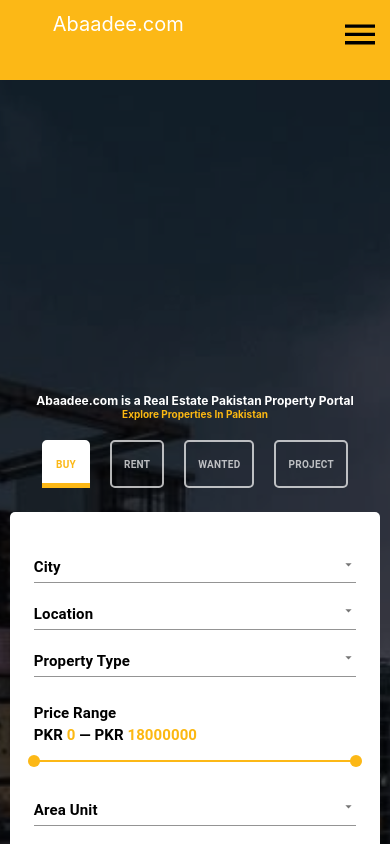
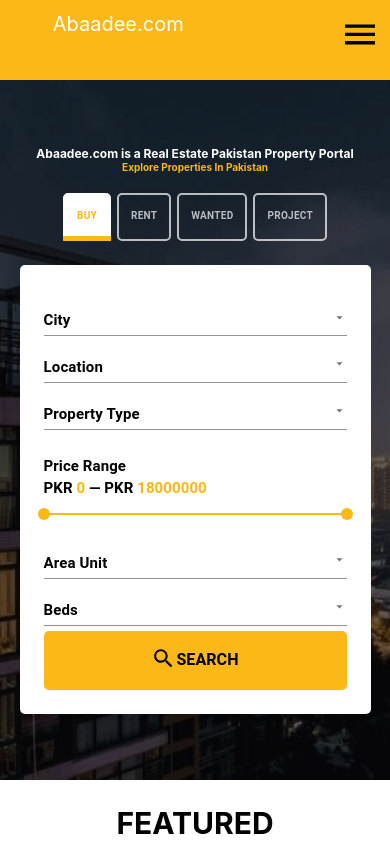
Before and after one commit to omair5/web-portal-clone-using-react-js, a React (Create React App) app: page / in a window 390 px wide. Shown: the top 844 px of the page. Built offline with nearby package versions, Linux system fonts and the light colour scheme.

Commit message:
header & tab component is fully responsive for all screen sizes/ app perfomance optimized

```diff
--- a/src/components/Home/Advertisement/advertisement.module.css
+++ b/src/components/Home/Advertisement/advertisement.module.css
@@ -1,3 +1,3 @@
-.mainBox{
+.mainBox {
     min-height: 150px;
 }
--- a/src/components/Home/Blogs/index.jsx
+++ b/src/components/Home/Blogs/index.jsx
@@ -34,8 +34,6 @@ const useStyles = makeStyles((theme) => ({
         }
     },
     blogImage: {
-        width: '100%',
-        height: '100%',
         transition: 'all 0.3s ease',
     },
     content: {
@@ -103,23 +101,7 @@ const Blogs = () => {
                     <Grid item xs={12} md={4}>
                         <Paper className={classes.paper}>
                             <div className={classes.blogImageBox}>
-                                <img src={property} alt="" className={classes.blogImage} />
-                                <div className={classes.overlay}>hello</div>
-                            </div>
-                            <div className={classes.content}>
-                                <p>Top Locations for the Property Investors in Karachi View post to know where to invest in Karachi the hub of Pakistan Real Estate Trends </p>
-                            </div>
-                            <div className={classes.blogFooter}>
-                                <p className={classes.categoryIcon}> <ClassIcon style={{ fontSize: '25px', color: 'rgb(252, 184, 22)' }} />Real Estate Trends</p>
-                                <button className={classes.ReadMore}>READ MORE</button>
-                            </div>
-                        </Paper>
-                    </Grid>
-
-                    <Grid item xs={12}  md={4}>
-                        <Paper className={classes.paper}>
-                            <div className={classes.blogImageBox}>
-                                <img src={property} alt="" className={classes.blogImage} />
+                                <img src={property} alt="" className={classes.blogImage} width='100%' height='100%' />
                                 <div className={classes.overlay}>hello</div>
                             </div>
                             <div className={classes.content}>
@@ -135,7 +117,23 @@ const Blogs = () => {
                     <Grid item xs={12} md={4}>
                         <Paper className={classes.paper}>
                             <div className={classes.blogImageBox}>
-                                <img src={property} alt="" className={classes.blogImage} />
+                                <img src={property} alt="" className={classes.blogImage} width='100%' height='100%' />
+                                <div className={classes.overlay}>hello</div>
+                            </div>
+                            <div className={classes.content}>
+                                <p>Top Locations for the Property Investors in Karachi View post to know where to invest in Karachi the hub of Pakistan Real Estate Trends </p>
+                            </div>
+                            <div className={classes.blogFooter}>
+                                <p className={classes.categoryIcon}> <ClassIcon style={{ fontSize: '25px', color: 'rgb(252, 184, 22)' }} />Real Estate Trends</p>
+                                <button className={classes.ReadMore}>READ MORE</button>
+                            </div>
+                        </Paper>
+                    </Grid>
+
+                    <Grid item xs={12} md={4}>
+                        <Paper className={classes.paper}>
+                            <div className={classes.blogImageBox}>
+                                <img src={property} alt="" className={classes.blogImage} width='100%' height='100%' />
                                 <div className={classes.overlay}>hello</div>
                             </div>
                             <div className={classes.content}>
--- a/src/components/Home/Tabs/index.jsx
+++ b/src/components/Home/Tabs/index.jsx
@@ -43,11 +43,6 @@ function a11yProps(index) {
 }
 
 const useStyles = makeStyles((theme) => ({
-    root: {
-        [theme.breakpoints.down('md')]: {
-            width: '95%'
-        },
-    },
     tabButtons: {
         margin: '0px 2rem',
         marginTop: '2rem',
@@ -55,13 +50,13 @@ const useStyles = makeStyles((theme) => ({
         borderRadius: '0.5rem',
         fontSize: '1.5rem',
         fontWeight: 'bold',
-        [theme.breakpoints.down('sm')]: {
+        [theme.breakpoints.down('md')]: {
             fontSize: '1rem',
             minWidth: "10%",
-            margin: '0px 1rem',
+            margin: '0px 3px',
             marginTop: '2rem',
+            paddingTop: '2px'
         }
-
     },
     tabPanels: {
         backgroundColor: 'white',
@@ -70,6 +65,12 @@ const useStyles = makeStyles((theme) => ({
         marginTop: '2.4rem',
         borderRadius: '5px'
 
+    },
+    wrapContainer: {
+        width: '80%',
+        [theme.breakpoints.only('xs')]: {
+            width: '90%',
+        }
     },
 }));
 
@@ -87,8 +88,9 @@ const SimpleTabs = () => {
             {/* INTRODUCTORY TEXT */}
             <div className={styles.bg_img}>
                 <div className={styles.overlay}>
+                    <div className={classes.wrapContainer}>
                         <div className={styles.abaadeeText}>
-                        <h1>Abaadee.com is a Real Estate Pakistan Property Portal</h1>
+                            <h1 className='text-center'>Abaadee.com is a Real Estate Pakistan Property Portal</h1>
                             <h2 className='yellow text-center'>Explore Properties In Pakistan</h2>
                         </div>
                         {/* TAB BUTTONS */}
@@ -119,9 +121,9 @@ const SimpleTabs = () => {
                         </div>
                     </div>
                 </div>
+            </div>
 
         </>
     );
 }
-
 export default React.memo(SimpleTabs);
--- a/src/components/Home/Tabs/tabs.module.css
+++ b/src/components/Home/Tabs/tabs.module.css
@@ -38,7 +38,7 @@
 
 @media screen and (max-width: 960px) {
     .bg_img {
-        height: calc(150vh - 72px);
+        height: 700px;
     }
 }
 
```
Also changed, not shown: 1 other file (tests, documents, lock files or other folders). Lines whose indentation alone changed are shown as unchanged.
